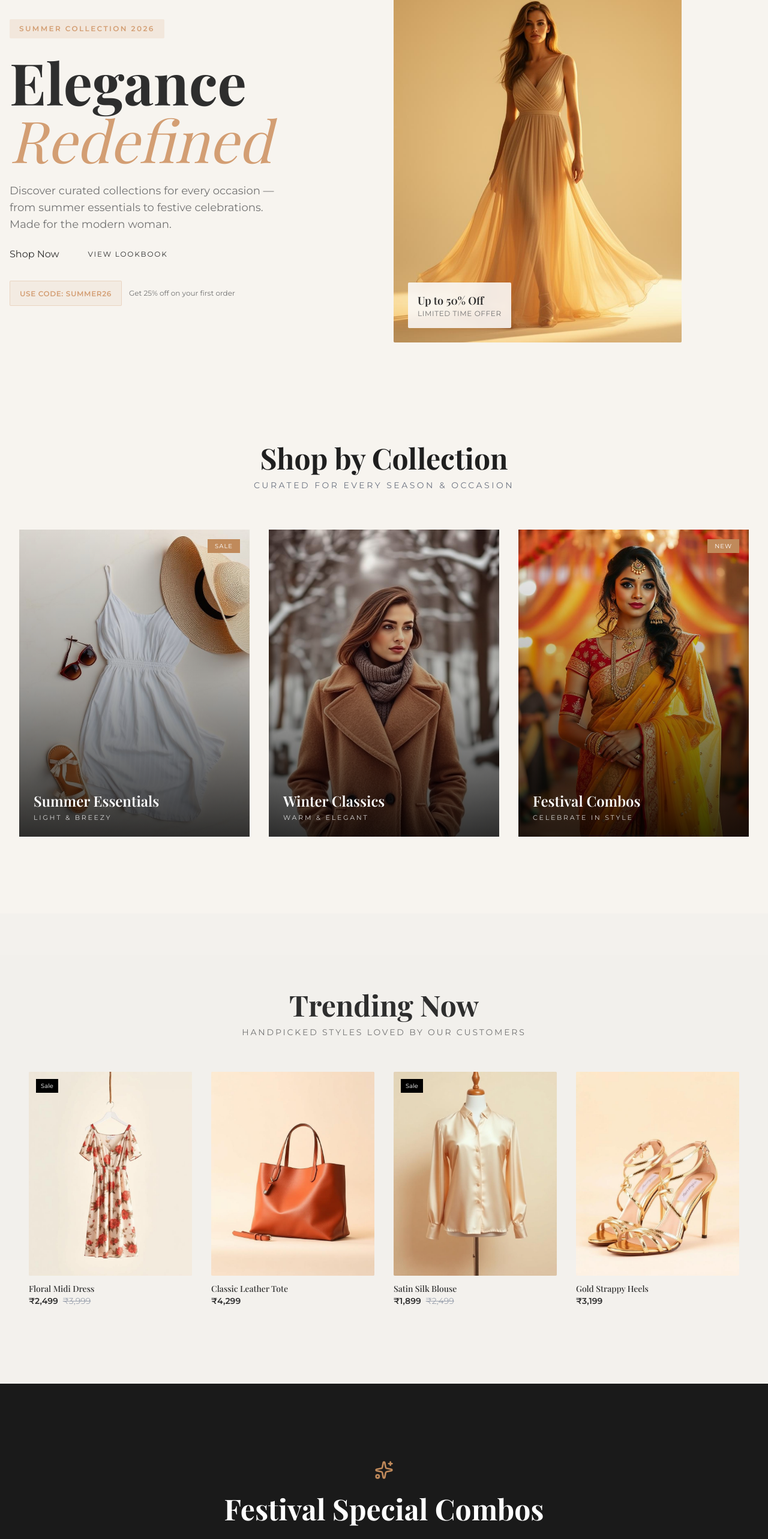
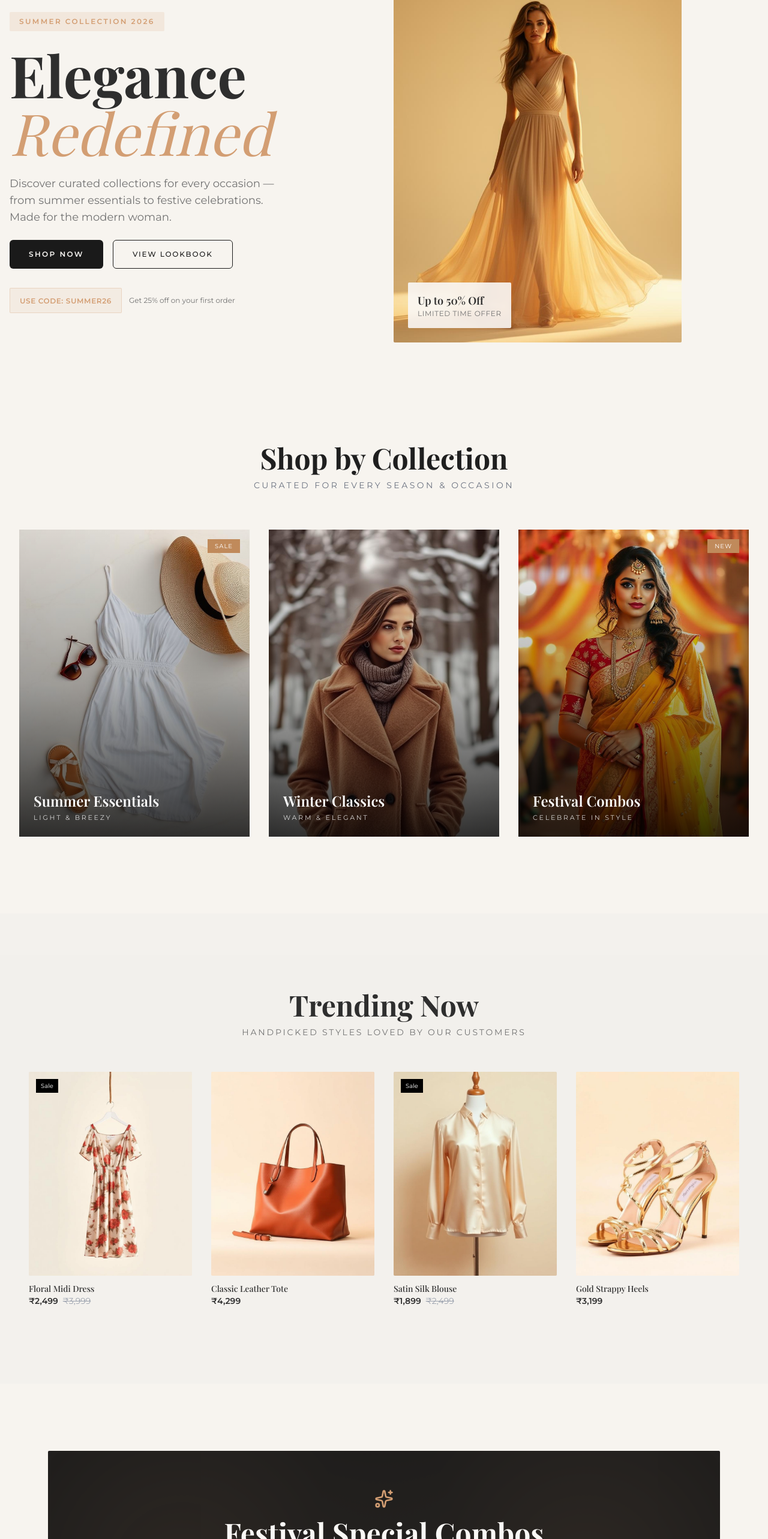
Before and after one commit to NehaaRana/FashionHub-Frontend, a React (Vite) app: page / in a window 1280 px wide. Shown: the part 186-2752 px from the top of the page at 60% size. Built offline with nearby package versions, Linux system fonts and the light colour scheme; a web font is replaced by a local one.

Commit message:
index page designing chnange

```diff
--- a/package.json
+++ b/package.json
@@ -12,6 +12,7 @@
   "dependencies": {
     "@radix-ui/react-slot": "^1.2.4",
     "axios": "^1.15.2",
+    "class-variance-authority": "^0.7.1",
     "lucide-react": "^1.11.0",
     "react": "^19.2.5",
     "react-dom": "^19.2.5",
--- a/src/components/HeroSection.jsx
+++ b/src/components/HeroSection.jsx
@@ -1,4 +1,4 @@
-import { Button } from "./ui/Button";
+import { Button } from "../components/ui/Button";
 import heroImage from "../assets/hero-fashion.jpg";
 
 const HeroSection = () => (
@@ -20,18 +20,12 @@ const HeroSection = () => (
           essentials to festive celebrations. Made for the modern woman.
         </p>
         <div className="flex flex-wrap gap-4 items-center">
-          <button variant="hero" size="lg">
+          <Button variant="hero" size="lg">
             Shop Now
-          </button>
-          {/* <Button variant="hero" size="lg">
-            Shop Now
-          </Button>  */}
-          <button variant="outline" size="lg" className="font-body uppercase tracking-[0.15em] text-xs px-8">
+          </Button>
+          <Button variant="outline" size="lg" className="font-body uppercase tracking-[0.15em] text-xs px-8">
             View Lookbook
-          </button>
-          {/* <Button variant="outline" size="lg" className="font-body uppercase tracking-[0.15em] text-xs px-8">
-            View Lookbook
-          </Button> */}
+          </Button>
         </div>
         <div className="flex items-center gap-3 pt-2">
           <div className="bg-accent/10 border border-accent/30 rounded-sm px-4 py-2">
--- a/src/components/SpecialOffer.jsx
+++ b/src/components/SpecialOffer.jsx
@@ -1,37 +1,39 @@
-// import { Button } from "@/components/ui/button";
+import { Button } from "../components/ui/Button";
 import { Sparkles } from "lucide-react";
 
 const SpecialOffer = () => (
-
-
-<section className="bg-[hsl(var(--primary))] w-screen py-24 lg:py-32">
-
-  <div className="max-w-5xl mx-auto text-center px-6">
-
-    <Sparkles className="h-8 w-8 text-[#c08a5b] mx-auto mb-6" />
-
-    <h2 className="text-4xl md:text-5xl font-bold text-white mb-6">
+  <section className="py-20 lg:py-28">
+    <div className="max-w-6xl mx-auto px-4">
+      <div className="relative bg-primary rounded-sm overflow-hidden py-16 px-8 lg:px-16 text-center">
+        <div className="absolute inset-0 opacity-10" style={{
+          backgroundImage: "radial-gradient(circle at 20% 50%, hsl(27, 52%, 64%) 0%, transparent 50%), radial-gradient(circle at 80% 50%, hsl(27, 52%, 64%) 0%, transparent 50%)"
+        }} />
+        <div className="relative z-10 max-w-2xl mx-auto animate-fade-in-up">
+          <Sparkles className="h-8 w-8 text-accent mx-auto mb-4" />
+          <h2 className="font-display text-3xl md:text-4xl lg:text-5xl font-bold text-primary-foreground mb-4">
             Festival Special Combos
           </h2>
-
-    <p className="text-white/70 mb-4">
+          <p className="font-body text-primary-foreground/70 text-base mb-3">
             Get ready for the festive season with our exclusive combo offers.
+            Mix and match from our curated collections at unbeatable prices.
           </p>
-
-    <p className="text-[#c08a5b] text-lg font-semibold mb-10">
+          <p className="font-body text-accent text-lg font-semibold mb-8">
             Buy 2, Get 1 Free — Limited Time Only!
           </p>
-
-    <div className="flex justify-center gap-6">
-      <button className="bg-[#c08a5b] text-white px-10 py-3 text-xs">
-        SHOP COMBOS
-      </button>
-
-      <button className="bg-white text-black px-10 py-3 text-xs">
-        VIEW OFFERS
-      </button>
+          <div className="flex flex-wrap justify-center gap-4">
+            <Button variant="gold" size="lg">
+              Shop Combos
+            </Button>
+            <Button
+              variant="outline"
+              size="lg"
+              className="border-primary-foreground/30 text-primary-foreground hover:bg-primary-foreground/10 hover:text-primary-foreground font-body uppercase tracking-[0.15em] text-xs"
+            >
+              View All Offers
+            </Button>
           </div>
-
+        </div>
+      </div>
     </div>
   </section>
 );
--- a/src/components/ui/Button.jsx
+++ b/src/components/ui/Button.jsx
@@ -1,27 +1,20 @@
-import React from "react";
-import { Slot } from "@radix-ui/react-slot";
+// import React from "react";
+// import { Slot } from "@radix-ui/react-slot";
 // import { cva } from "class-variance-authority";
-import { cn } from "../../lib/utils";
+// import { cn } from "../../lib/utils";
 
 // const buttonVariants = cva(
-//   "inline-flex items-center justify-center gap-2 whitespace-nowrap rounded-md text-sm font-medium ring-offset-background transition-colors focus-visible:outline-none focus-visible:ring-2 focus-visible:ring-ring focus-visible:ring-offset-2 disabled:pointer-events-none disabled:opacity-50 [&_svg]:pointer-events-none [&_svg]:size-4 [&_svg]:shrink-0",
+//   "inline-flex items-center justify-center rounded-md transition-colors",
 //   {
 //     variants: {
 //       variant: {
-//         default: "bg-primary text-primary-foreground hover:bg-primary/90",
-//         destructive: "bg-destructive text-destructive-foreground hover:bg-destructive/90",
-//         outline: "border border-input bg-background hover:bg-accent hover:text-accent-foreground",
-//         secondary: "bg-secondary text-secondary-foreground hover:bg-secondary/80",
-//         ghost: "hover:bg-accent hover:text-accent-foreground",
-//         link: "text-primary underline-offset-4 hover:underline",
-//         hero: "bg-primary text-primary-foreground hover:bg-primary/90 font-body uppercase tracking-[0.2em] text-xs font-semibold px-10 py-6",
-//         gold: "bg-accent text-accent-foreground hover:bg-accent/90 font-body uppercase tracking-[0.15em] text-xs font-semibold",
+//         default: "bg-[hsl(var(--primary))] text-[hsl(var(--primary-foreground))]",
+//         outline: "border border-white/30 text-white",
+//         gold: "bg-[hsl(var(--accent))] text-[hsl(var(--accent-foreground))]",
 //       },
 //       size: {
-//         default: "h-10 px-4 py-2",
-//         sm: "h-9 rounded-md px-3",
-//         lg: "h-11 rounded-md px-8",
-//         icon: "h-10 w-10",
+//         default: "px-4 py-2 text-sm",
+//         lg: "px-8 py-3 text-xs tracking-widest uppercase",
 //       },
 //     },
 //     defaultVariants: {
@@ -31,13 +24,61 @@ import { cn } from "../../lib/utils";
 //   }
 // );
 
+// const Button = React.forwardRef(
+//   ({ className, variant, size, asChild = false, ...props }, ref) => {
+//     const Comp = asChild ? Slot : "button";
+
+//     return (
+//       <Comp
+//         className={cn(buttonVariants({ variant, size }), className)}
+//         ref={ref}
+//         {...props}
+//       />
+//     );
+//   }
+// );
+
+// Button.displayName = "Button";
+
+// export { Button };
+
+
+import React from "react";
+import { Slot } from "@radix-ui/react-slot";
+import { cva } from "class-variance-authority";
+import { cn } from "../../lib/utils";
+
+// ✅ ADD THIS BACK
+const buttonVariants = cva(
+  "inline-flex items-center justify-center gap-2 rounded-md text-sm font-medium transition-colors",
+  {
+    variants: {
+      variant: {
+        default: "bg-primary text-primary-foreground hover:bg-primary/90",
+        outline: "border border-primary text-primary hover:bg-primary hover:text-white",
+        hero: "bg-primary text-primary-foreground px-10 py-4 uppercase tracking-[0.2em] text-xs font-semibold",
+        gold: "bg-accent text-accent-foreground px-8 py-3 uppercase tracking-[0.15em] text-xs font-semibold",
+      },
+      size: {
+        default: "h-10 px-4",
+        lg: "h-12 px-8",
+      },
+    },
+    defaultVariants: {
+      variant: "default",
+      size: "default",
+    },
+  }
+);
+
 const Button = React.forwardRef(
   ({ className, variant, size, asChild = false, ...props }, ref) => {
     const Comp = asChild ? Slot : "button";
+
     return (
       <Comp
-        // className={cn(buttonVariants({ variant, size, className }))}
         ref={ref}
+        className={cn(buttonVariants({ variant, size, className }))} // ✅ THIS LINE IS KEY
         {...props}
       />
     );
@@ -46,5 +87,4 @@ const Button = React.forwardRef(
 
 Button.displayName = "Button";
 
-// export { Button, buttonVariants };
 export { Button };
--- a/src/index.css
+++ b/src/index.css
@@ -74,11 +74,11 @@
   }
 }
 
-/* @layer components {
+@layer components {
   .container {
     @apply max-w-7xl mx-auto px-4;
   }
-} */
+}
 
 @layer base {
 
```
Also changed, not shown: 1 other file (tests, documents, lock files or other folders). Lines whose indentation alone changed are shown as unchanged.
